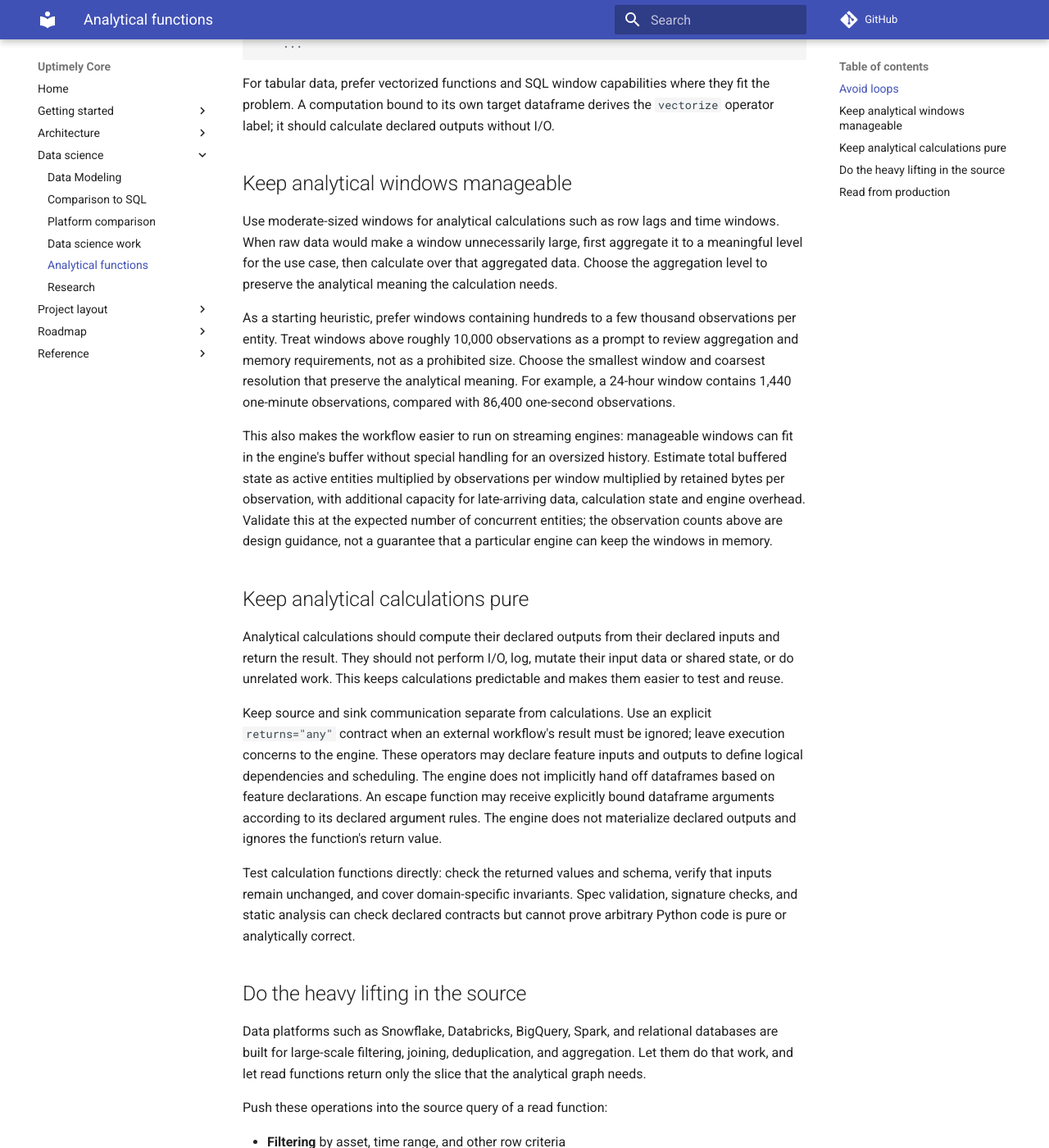
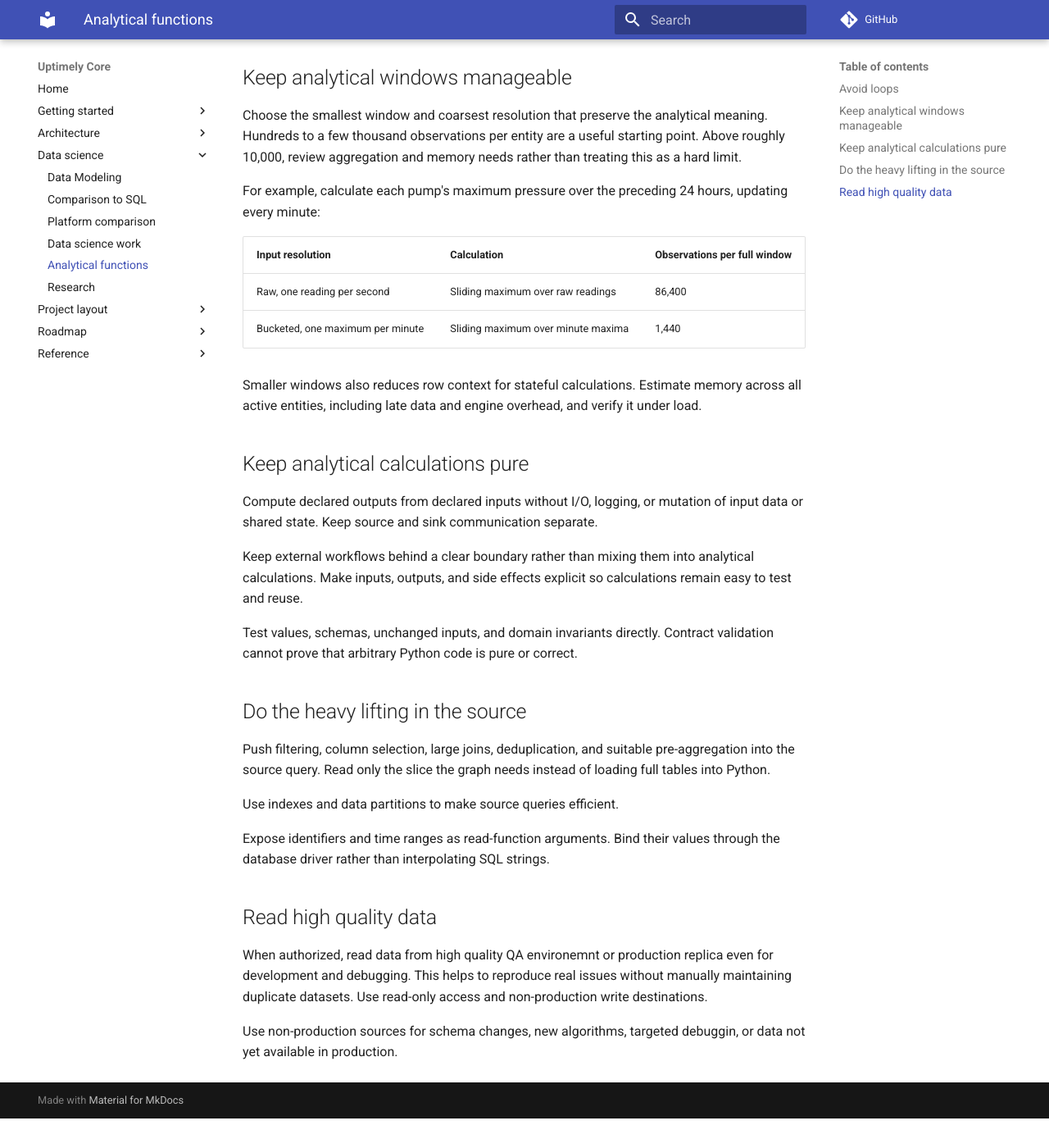
Before and after one commit to uptimely-ai/uptimely-core, an MkDocs documentation site: the page built from docs/data-science/analytical-functions.md, in a window 1280 px wide and 1400 px high, scrolled down 731 px. Shown: the whole window at 82% size. Built offline with MkDocs 1.6.1 and Material for MkDocs 9.7.7, drawn with Linux system fonts in a browser that asks for light colours; comment, search, counter and statistics services are not loaded; after the commit the page ends 2095 px from its top, so only the background shows below that; some of the changed text lies outside the part shown.

Commit message:
Update analytical functions

````diff
--- a/docs/data-science/analytical-functions.md
+++ b/docs/data-science/analytical-functions.md
@@ -1,18 +1,12 @@
 # Analytical functions
 
-The framework checks callable argument and return contracts, dataframe schemas,
-feature dependencies, and declared source/target relationships. These checks do
-not classify a callable's business meaning.
-
-However, what happens inside the analytical functions written by user is developer's responsibility. It is possible to even produce structurally correct results with methods that are against the spec definition.
-
-Here are the best practices for writing the analytical function.
+Uptimely validates analytical function boundaries: argument and return
+interfaces, dataframe schemas, feature dependencies, and merge relationships.
+Developers remain responsible for the calculations inside those boundaries.
 
 ## Avoid loops
 
-There should be very little reasons to loop data within analytical functions.
-
-Something like this should be a wakeup call:
+Prefer dataframe expressions over Python loops such as:
 
 ```py
 for truck in trucks:
@@ -20,7 +14,16 @@
     ...
 ```
 
-Most common reason for looping might be a "simulation" where each time step is dependent of the previous non-trivial calculation.
+Use vectorized expressions and dataframe or SQL windows where possible. If an
+existing Python function needs each truck row as a tuple, Polars supports:
+
+```py
+result = df.map_rows(process_single_truck)
+```
+
+This still calls Python once per row. Prefer native dataframe expressions when possible.
+
+Loops can be appropriate for simulations where each step depends on the previous result:
 
 ```py
 for t in timesteps:
@@ -28,79 +31,50 @@
     ...
 ```
 
-For tabular data, prefer vectorized functions and SQL window capabilities where
-they fit the problem. A computation bound to its own target dataframe derives
-the `vectorize` operator label; it should calculate declared outputs without I/O.
-
 ## Keep analytical windows manageable
 
-Use moderate-sized windows for analytical calculations such as row lags and time windows. When raw data would make a window unnecessarily large, first aggregate it to a meaningful level for the use case, then calculate over that aggregated data. Choose the aggregation level to preserve the analytical meaning the calculation needs.
+Choose the smallest window and coarsest resolution that preserve the analytical
+meaning. Hundreds to a few thousand observations per entity are a useful starting
+point. Above roughly 10,000, review aggregation and memory needs rather than
+treating this as a hard limit.
 
-As a starting heuristic, prefer windows containing hundreds to a few thousand observations per entity. Treat windows above roughly 10,000 observations as a prompt to review aggregation and memory requirements, not as a prohibited size. Choose the smallest window and coarsest resolution that preserve the analytical meaning. For example, a 24-hour window contains 1,440 one-minute observations, compared with 86,400 one-second observations.
+For example, calculate each pump's maximum pressure over the preceding 24 hours,
+updating every minute:
 
-This also makes the workflow easier to run on streaming engines: manageable windows can fit in the engine's buffer without special handling for an oversized history. Estimate total buffered state as active entities multiplied by observations per window multiplied by retained bytes per observation, with additional capacity for late-arriving data, calculation state and engine overhead. Validate this at the expected number of concurrent entities; the observation counts above are design guidance, not a guarantee that a particular engine can keep the windows in memory.
+| Input resolution | Calculation | Observations per full window |
+| --- | --- | --- |
+| Raw, one reading per second | Sliding maximum over raw readings | 86,400 |
+| Bucketed, one maximum per minute | Sliding maximum over minute maxima | 1,440 |
+
+Smaller windows also reduces row context for stateful calculations. Estimate memory across all
+active entities, including late data and engine overhead, and verify it under load.
 
 ## Keep analytical calculations pure
 
-Analytical calculations should compute their declared outputs from their
-declared inputs and return the result. They should not perform I/O, log,
-mutate their input data or shared state, or do unrelated work. This keeps
-calculations predictable and makes them easier to test and reuse.
+Compute declared outputs from declared inputs without I/O, logging, or mutation
+of input data or shared state. Keep source and sink communication separate.
 
-Keep source and sink communication separate from calculations. Use an explicit
-`returns="any"` contract when an external workflow's result must be ignored;
-leave execution concerns to the engine. These operators may
-declare feature inputs and outputs to define logical dependencies and
-scheduling. The engine does not implicitly hand off dataframes based on feature
-declarations. An escape function may receive explicitly bound dataframe
-arguments according to its
-declared argument rules. The engine does not materialize declared outputs and
-ignores the function's return value.
+Keep external workflows behind a clear boundary rather than mixing them into
+analytical calculations. Make inputs, outputs, and side effects explicit so
+calculations remain easy to test and reuse.
 
-Test calculation functions directly: check the returned values and schema,
-verify that inputs remain unchanged, and cover domain-specific invariants.
-Spec validation, signature checks, and static analysis can check declared
-contracts but cannot prove arbitrary Python code is pure or analytically
-correct.
+Test values, schemas, unchanged inputs, and domain invariants directly.
+Contract validation cannot prove that arbitrary Python code is pure or correct.
 
 ## Do the heavy lifting in the source
 
-Data platforms such as Snowflake, Databricks, BigQuery, Spark, and relational databases are built for large-scale filtering, joining, deduplication, and aggregation. Let them do that work, and let read functions return only the slice that the analytical graph needs.
+Push filtering, column selection, large joins, deduplication, and suitable
+pre-aggregation into the source query. Read only the slice the graph needs
+instead of loading full tables into Python.
 
-Push these operations into the source query of a read function:
+Use indexes and data partitions to make source queries efficient.
 
-* **Filtering** by asset, time range, and other row criteria
-* **Column selection**, so only the required features are transferred
-* **Joins** between large tables
-* **Deduplication** and cleansing of raw data
-* **Pre-aggregation** when the spec only needs coarser data, such as hourly instead of per-second values
+Expose identifiers and time ranges as read-function arguments. Bind their values
+through the database driver rather than interpolating SQL strings.
 
-Loading a full table and filtering it afterwards in Python wastes network bandwidth, memory, and time. It also prevents the source from using its own optimizations.
+## Read high quality data
 
-Design source tables so that the common queries are efficient:
+When authorized, read data from high quality QA environemnt or production replica even for development and debugging. This helps to reproduce real issues
+without manually maintaining duplicate datasets. Use read-only access and non-production write destinations.
 
-* Use **partitions** for the time dimension, so queries read only the requested periods
-* Use **clustering** or **sort keys** for asset dimensions, so queries for one asset or asset group skip unrelated data
-* Use **indexes** in relational databases for the columns used in filters and joins
-
-Filter on the partitioned and clustered columns directly. Wrapping them in functions or casts may prevent the source from skipping data.
-
-Expose the scope, such as identifiers and the time range, as read function arguments instead of hard-coding it in the query. Pass the values as bind parameters rather than formatting them into the SQL string, which prevents SQL injection. For example, a read function could send this query to the source:
-
-```sql
-select t.plant, t.production_line, t.pump, t.timestamp,
-       t.flow_rate, t.discharge_pressure, p.rated_flow
-from telemetry t
-join pump_reference p on p.pump = t.pump
-where t.pump = :pump               -- clustered column
-  and t.timestamp >= :start        -- partitioned column
-  and t.timestamp < :end
-```
-
-The source filters and joins the data, and only the requested rows and columns are returned. Bind parameter syntax depends on the database driver. Keep the read function free of analytical logic: it should define which data is retrieved, while `vectorize` and `collapse` functions define what is calculated from it.
-
-## Read from production
-
-Fixing and debugging existing analytical solutions is often easiest by having 1:1 view for production data also during development. This makes debugging much easier and prevents maintaining data in multiple environments manually.
-
-Using non-production source makes sense when database structure requires changes, new algorithm is being developed or certain values are not yet in production.
+Use non-production sources for schema changes, new algorithms, targeted debuggin, or data not yet available in production.
````
